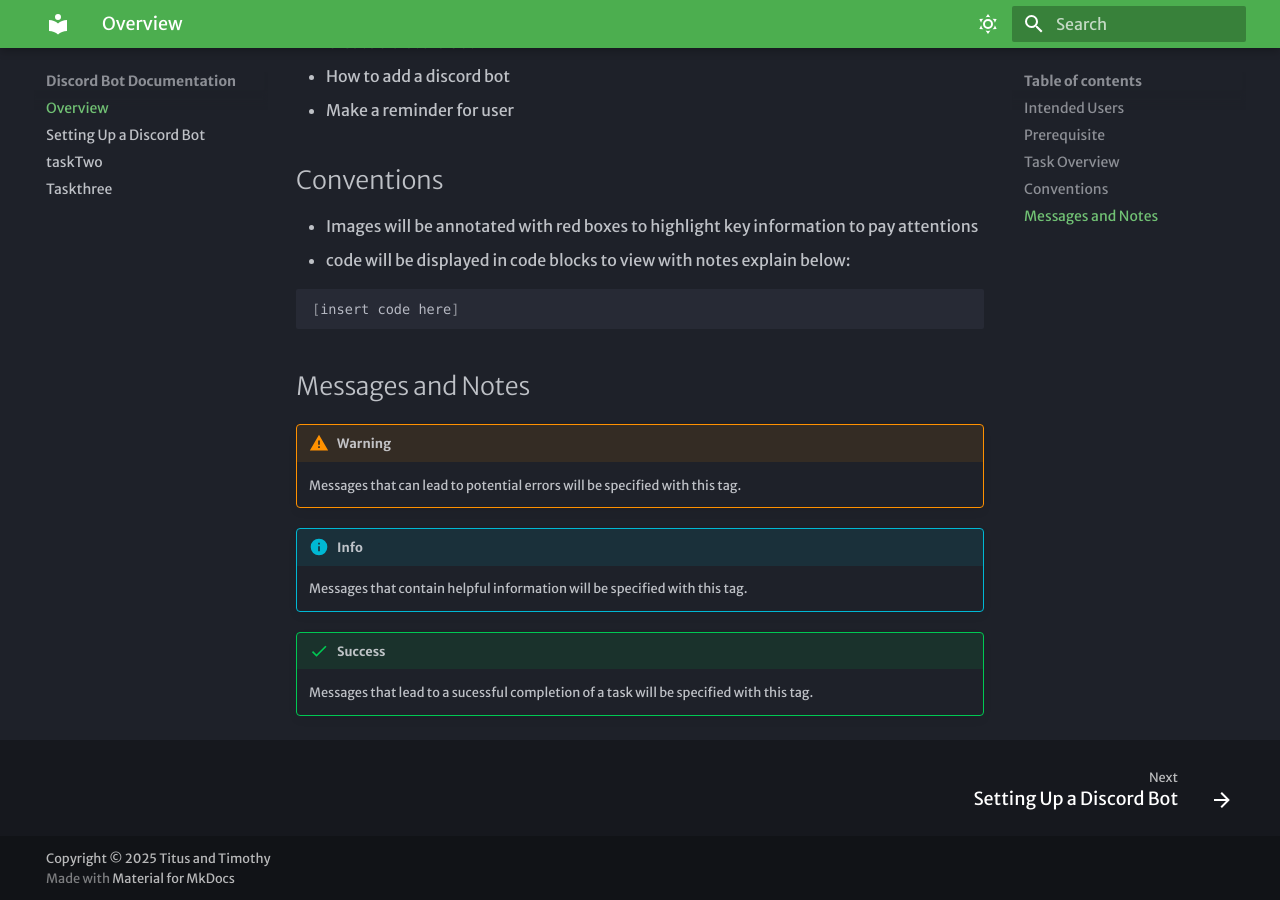
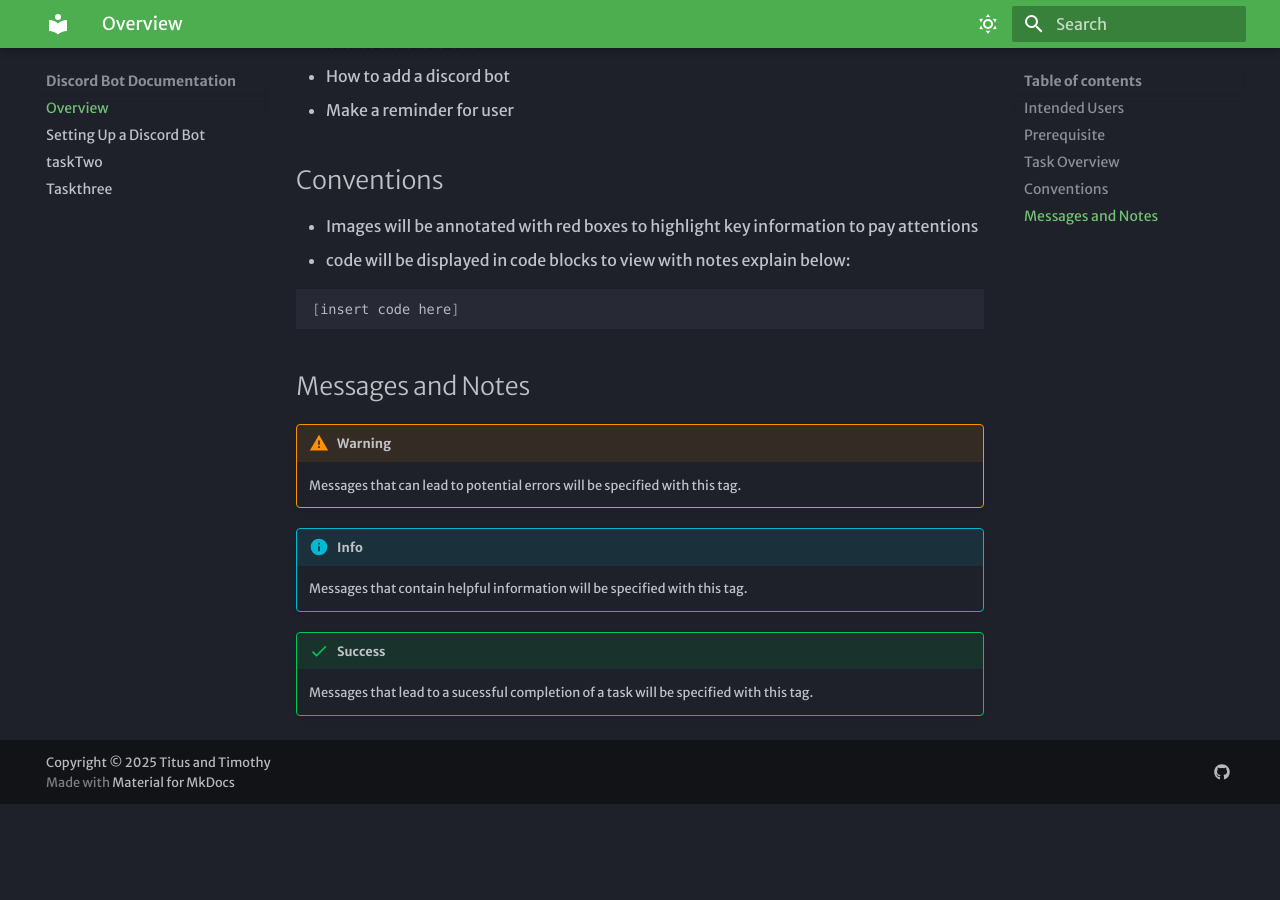
Before and after one commit to TitusLee2000/Discord-Bot-Documentation, an MkDocs documentation site: the page built from docs/index.md, in a window 1280 px wide and 900 px high, scrolled down 827 px. Built offline with MkDocs 1.6.1 and Material for MkDocs 9.7.7, drawn with Linux system fonts in a browser that asks for light colours; some web fonts are replaced; after the commit the page ends 1631 px from its top, so only the background shows below that; some of the changed lines change nothing that is shown.

Commit message:
Update index.md

```diff
--- a/mkdocs.yml
+++ b/mkdocs.yml
@@ -2,6 +2,11 @@
 site_url: http://sitename.example
 theme:
   name: material
+
+extra:
+  social:
+    - icon: fontawesome/brands/github
+      link: https://github.com/TitusLee2000
   font:
     text: Merriweather Sans
     code: Red Hat Mono
@@ -72,4 +77,6 @@
             #       link: https://linkedin.com/in/willettjames
 
 
+
+
 copyright: Copyright &copy; 2025 Titus and Timothy
```
